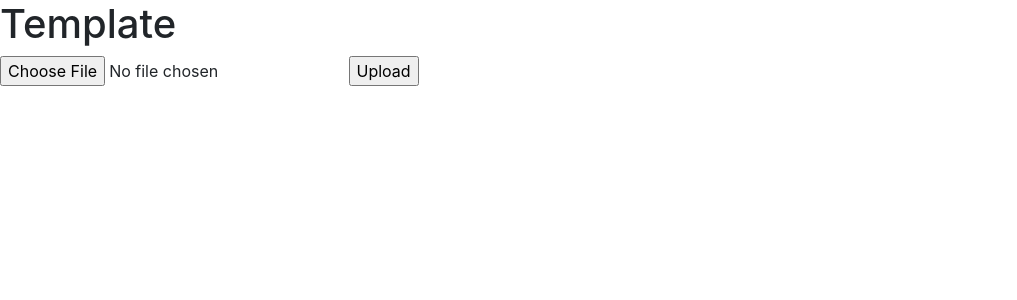
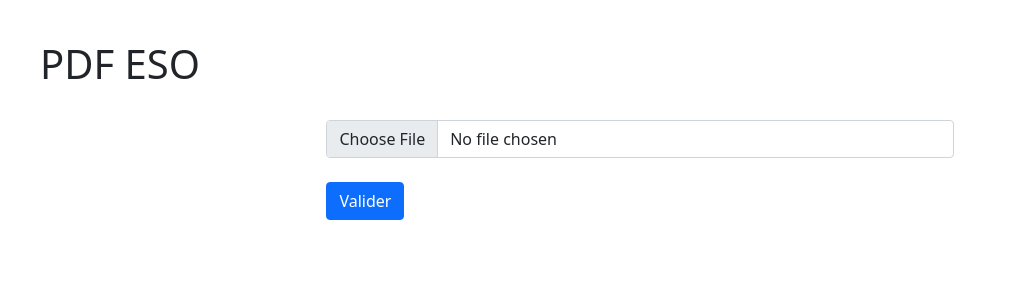
Before and after one commit to alaurrs/PDF_ESO, a Flask app: page / in a window 1280 px wide. Shown: the top 300 px of the page, without its empty margins (0-1017 px from the left). Run offline with Flask 2, Linux system fonts and the light colour scheme; some libraries are stand-ins or nearby versions.

Commit message:
Updated interface

```diff
--- /dev/null
+++ b/static/css/main.css
@@ -0,0 +1,9 @@
+.mb-3 {
+    width : 70%;
+    margin: 0 auto;
+    margin-top : 2em;
+}
+h1 {
+    margin-left : 1em;
+    margin-top : 1em;
+}
--- a/templates/base.html
+++ b/templates/base.html
@@ -4,8 +4,8 @@
         <meta charset="UTF-8">
         <meta name="viewport" content="width=device-width", initial-scale=1.0">
         <meta http-equiv="X-UA-Compatible" content="ie=edge">
-        <link rel="stylesheet" href="https://stackpath.bootstrapcdn.com/bootstrap/4.3.1/css/bootstrap.min.css" integrity="sha384-ggOyR0iXCbMQv3Xipma34MD+dH/1fQ784/j6cY/iJTQUOhcWr7x9JvoRxT2MZw1T" crossorigin="anonymous">
-        {% block head %}{% endblock %}
+        <link href="https://cdn.jsdelivr.net/npm/bootstrap@5.0.2/dist/css/bootstrap.min.css" rel="stylesheet" integrity="sha384-EVSTQN3/azprG1Anm3QDgpJLIm9Nao0Yz1ztcQTwFspd3yD65VohhpuuCOmLASjC" crossorigin="anonymous">        {% block head %}{% endblock %}
+        <link rel="stylesheet" href="{{ url_for('static', filename='css/main.css') }}">
     </head>
     <body>
         {% block body %}{% endblock %}
--- a/templates/index.html
+++ b/templates/index.html
@@ -1,12 +1,16 @@
 {% extends 'base.html' %}
 
 {% block head %}
-<h1>Template</h1>
+<h1>PDF ESO</h1>
 {% endblock %}
 
 {% block body %}
-<form action = "/success" method = "post" enctype="multipart/form-data">
-    <input type="file" name="file" />
-    <input type = "submit" value="Upload">
-</form>
+<div class="mb-3">
+    <form class="mb-3" action = "/success" method="post" enctype="multipart/form-data">
+        <input class ="form-control" type="file" name="file" />
+        <br>
+        <button class="btn btn-primary" type = "submit" value="Upload">Valider</button>
+    </form>
+</div>
+
 {% endblock %}
--- a/test.py
+++ b/test.py
@@ -87,4 +87,8 @@ def extract_information(pdf_path):
         cells=dict(values=[df[k].tolist() for k in df.columns])
     )])
 
+    fig.update_layout(
+        style={"height": "10em"}
+    )
+
     return fig
```
Also changed, not shown: templates/acknowledgement.html (line endings or trailing spaces), 1 other file.
